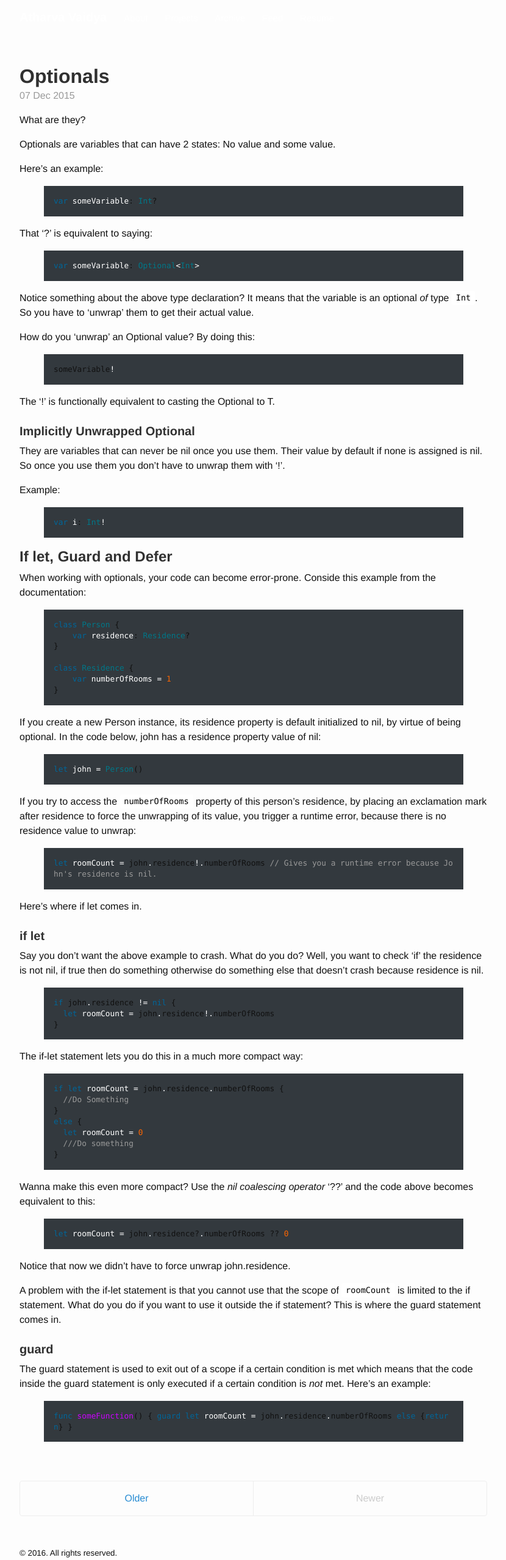
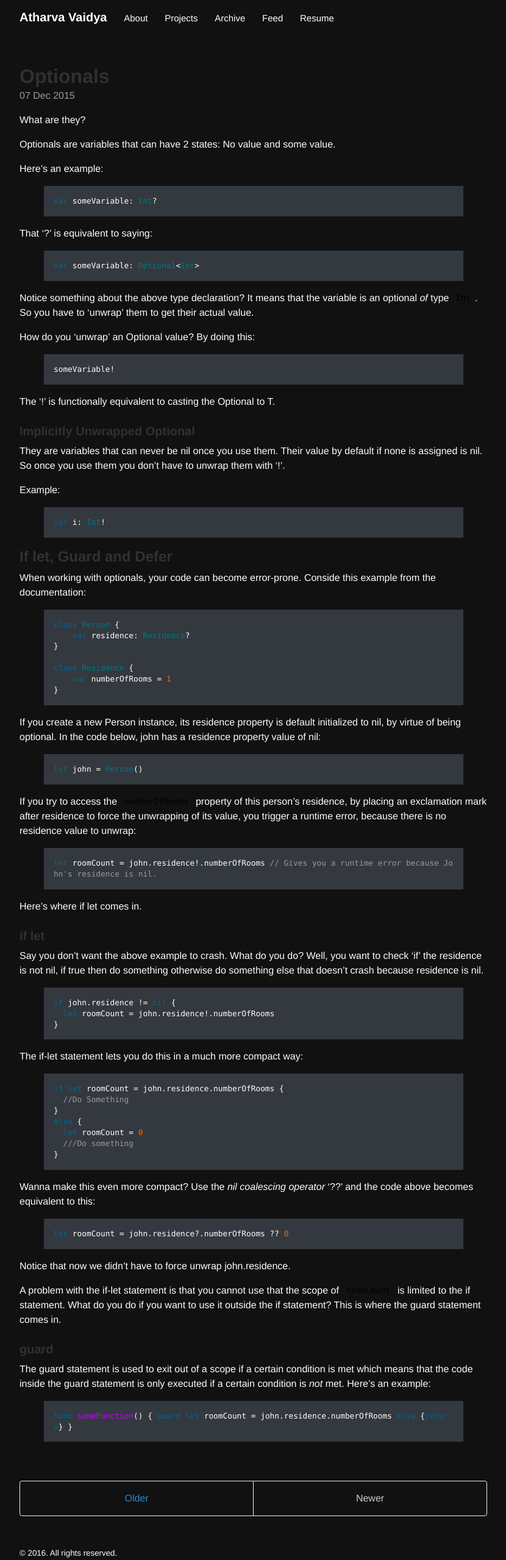
Before and after one commit to AtharvaVaidya/atharvavaidya.github.io, a Jekyll site: the page built from index.html, in a window 1280 px wide. Shown: the whole page at 61% size, without its empty margins (224-1054 px from the left). Built offline with Jekyll 4.4.1, drawn with Linux system fonts in a browser that asks for light colours; the list of posts is cut into pages by our own code.

Commit message:
Update poole.css

```diff
--- a/public/css/poole.css
+++ b/public/css/poole.css
@@ -59,8 +59,8 @@ html {
 }
 
 body {
-  color: #111;
-  background-color: #fdfdfd;
+  color: #fdfdfd;
+  background-color: #111;
   -webkit-text-size-adjust: 100%;
       -ms-text-size-adjust: 100%;
 }
@@ -156,7 +156,7 @@ code {
   padding: .25em .5em;
   font-size: 85%;
   color: #000;
-  background-color: #fff;
+  background-color: #111;
   border-radius: 3px;
 }
 pre {
```
